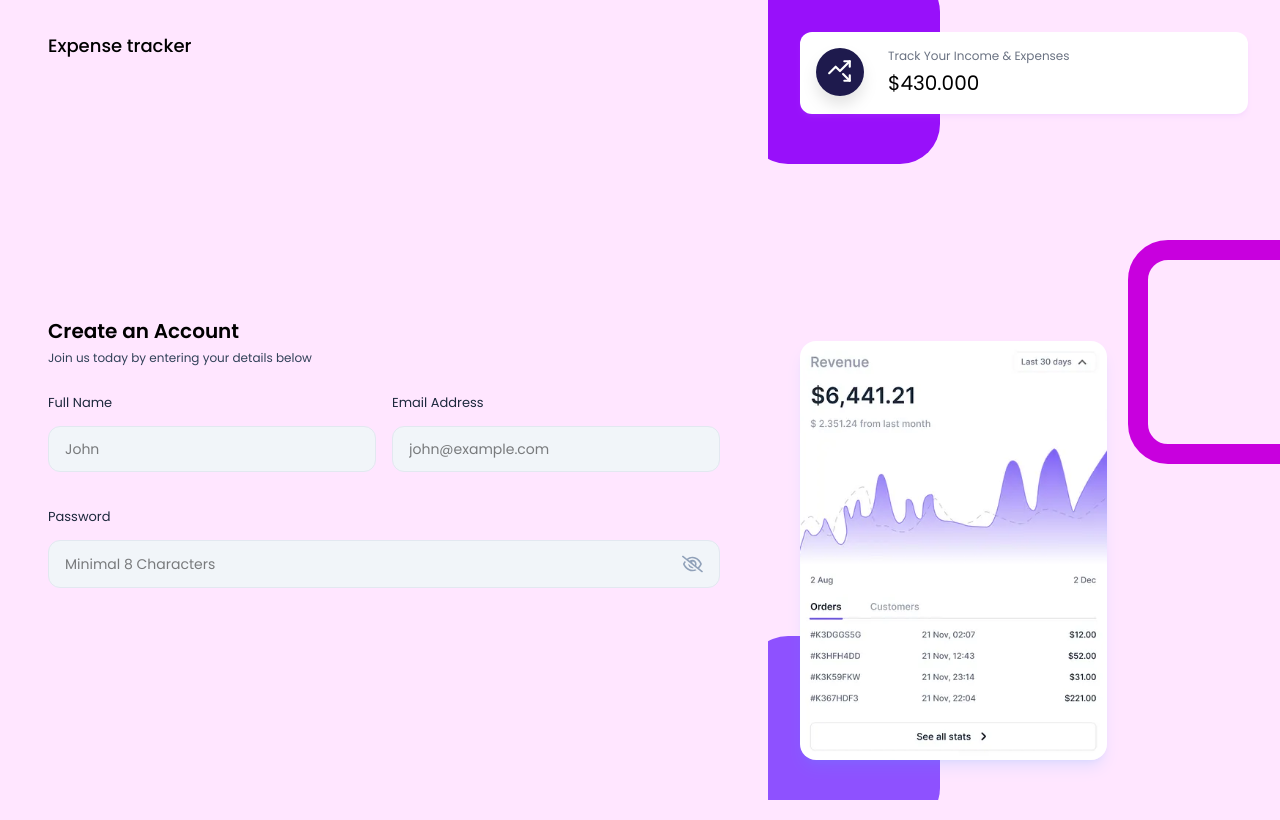
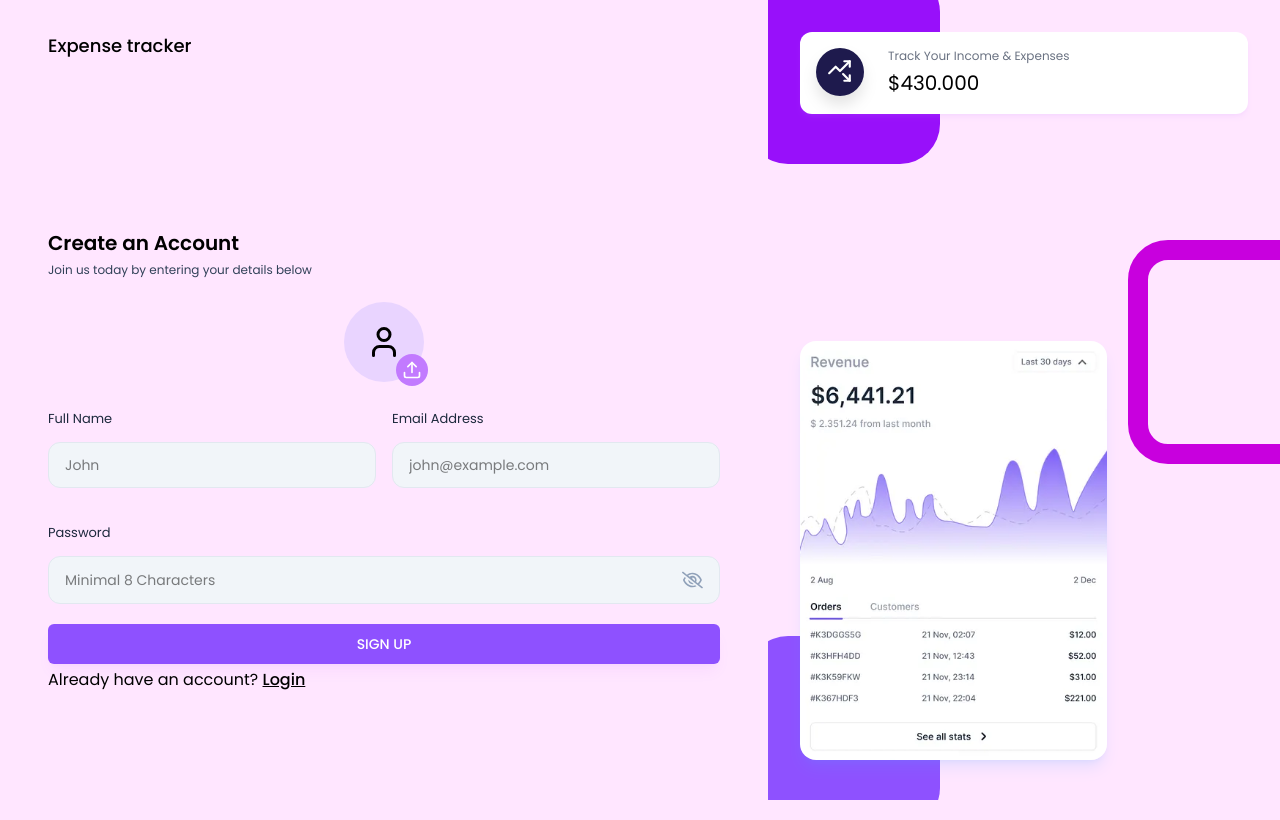
Before and after one commit to rhizaqi/expense-tracker, a React (Vite) app in the folder fe-expense-tracker/: page /signup in a window 1280 px wide. Built offline with nearby package versions, Linux system fonts and the light colour scheme.

Commit message:
feat: signup done

```diff
--- /dev/null
+++ b/fe-expense-tracker/src/components/inputs/ProfilePhotoSelector.jsx
@@ -0,0 +1,69 @@
+import { useRef, useState } from "react";
+import { LuUser, LuUpload, LuTrash } from "react-icons/lu";
+
+export default function ProfilePhotoSelector({ image, setImage }) {
+  const inputRef = useRef(null);
+  const [previewUrl, setPreviewUrl] = useState(null);
+
+  const handleImageChange = (event) => {
+    const file = event.target.files?.[0];
+
+    if (file) {
+      // update the image state
+      setImage(file);
+
+      // generate preview URL from the file
+      const preview = URL.createObjectURL(file);
+      setPreviewUrl(preview);
+    }
+  };
+
+  const handleRemoveImage = () => {
+    setImage(null);
+    setPreviewUrl(null);
+  };
+
+  const onChooseFile = () => {
+    inputRef.current.click();
+  };
+
+  return (
+    <div className="flex justify-center mb-6">
+      <input
+        type="file"
+        accept="image/*"
+        ref={inputRef}
+        onChange={handleImageChange}
+        className="hidden"
+      />
+
+      {!image ? (
+        <div className="w-20 h-20 flex items-center justify-center bg-purple-200 rounded-full relative">
+          <LuUser className="text-4xl text-primary" />
+          <button
+            type="button"
+            className=" w-8 h-8 flex items-center justify-center bg-purple-400 text-white rounded-full absolute -bottom-1 -right-1"
+            onClick={onChooseFile}
+          >
+            <LuUpload className="text-xl" />
+          </button>
+        </div>
+      ) : (
+        <div className="relative ">
+          <img
+            src={previewUrl}
+            alt="profile photo"
+            className=" w-20 h-20 rounded-full object-cover"
+          />
+          <button
+            type="button"
+            onClick={handleRemoveImage}
+            className="h-8 w-8 flex items-center justify-center bg-red-500 text-white rounded-full absolute -bottom-1 -right-1"
+          >
+            <LuTrash />
+          </button>
+        </div>
+      )}
+    </div>
+  );
+}
--- a/fe-expense-tracker/src/pages/Auth/SignUp.jsx
+++ b/fe-expense-tracker/src/pages/Auth/SignUp.jsx
@@ -3,6 +3,7 @@
 import { Link, useNavigate } from "react-router-dom";
 import Input from "../../components/inputs/input";
 import { validateEmail } from "../../utility/helper";
+import ProfilePhotoSelector from "../../components/inputs/ProfilePhotoSelector";
 
 export default function SignUp() {
   const [profilePict, setProfilePict] = useState(null);
@@ -13,7 +14,30 @@
 
   const navigate = useNavigate();
 
-  const handleSignUp = async (event) => {};
+  const handleSignUp = async (event) => {
+    event.preventDefault();
+
+    let profileImageUrl = "";
+
+    if (!fullName) {
+      setError("Please enter your name");
+      return;
+    }
+
+    if (!validateEmail(email)) {
+      setError("Please enter a valid email address.");
+      return;
+    }
+
+    if (!password) {
+      setError("Please enter the password");
+      return;
+    }
+
+    setError("");
+
+    //Signup API Call
+  };
 
   return (
     <AuthLayout>
@@ -24,13 +48,12 @@
         </p>
 
         <form onSubmit={handleSignUp}>
-
-
+          <ProfilePhotoSelector image={profilePict} setImage={setProfilePict} />
 
           <div className="grid grid-col-1 md:grid-cols-2 gap-4">
             <Input
               value={fullName}
-              onChange={(target) => setFullName(target.value)}
+              onChange={({ target }) => setFullName(target.value)}
               label="Full Name"
               placeholder="John"
               type="text"
@@ -53,6 +76,19 @@
               />
             </div>
           </div>
+
+          {error && <p className="text-red-500 text-xs pb-2.5"> {error}</p>}
+
+          <button type="submit" className="btn-primary">
+            SIGN UP
+          </button>
+
+          <p>
+            Already have an account?{" "}
+            <Link className="font-medium text-primary underline" to="/login">
+              Login
+            </Link>
+          </p>
         </form>
       </div>
     </AuthLayout>
```
